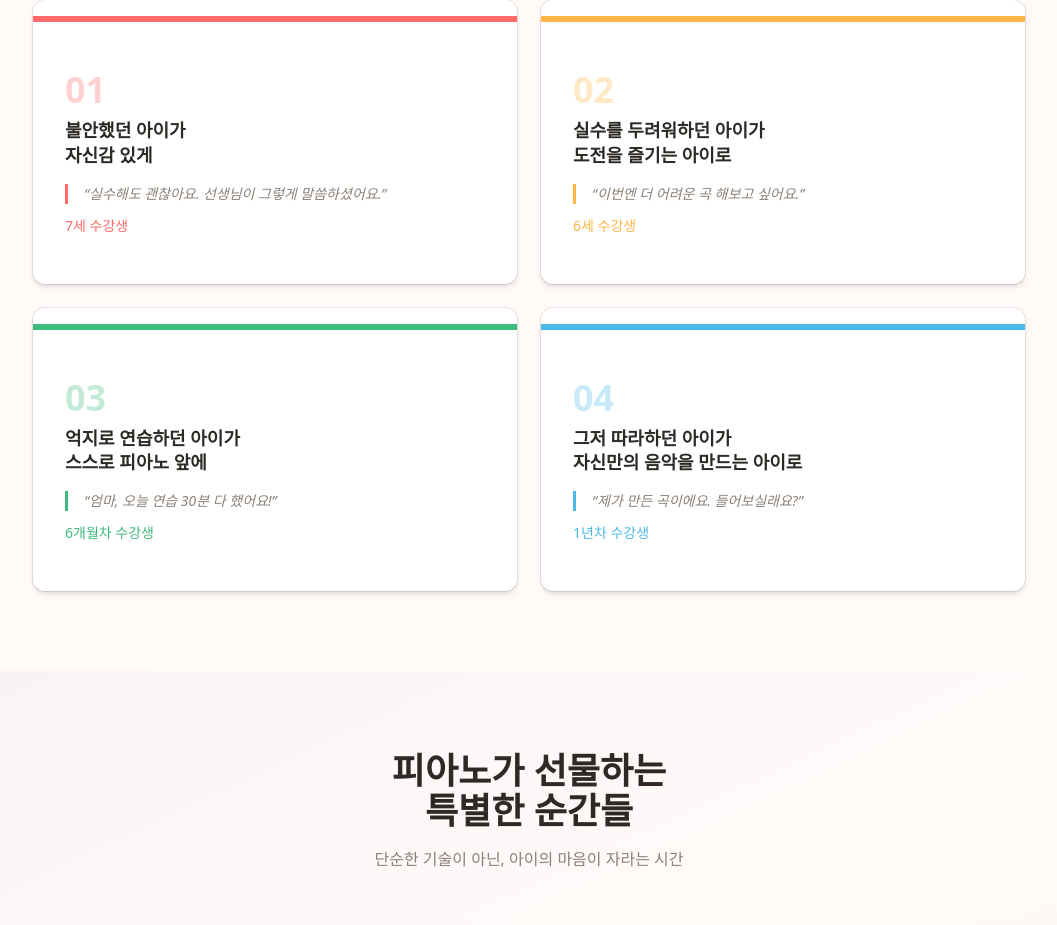
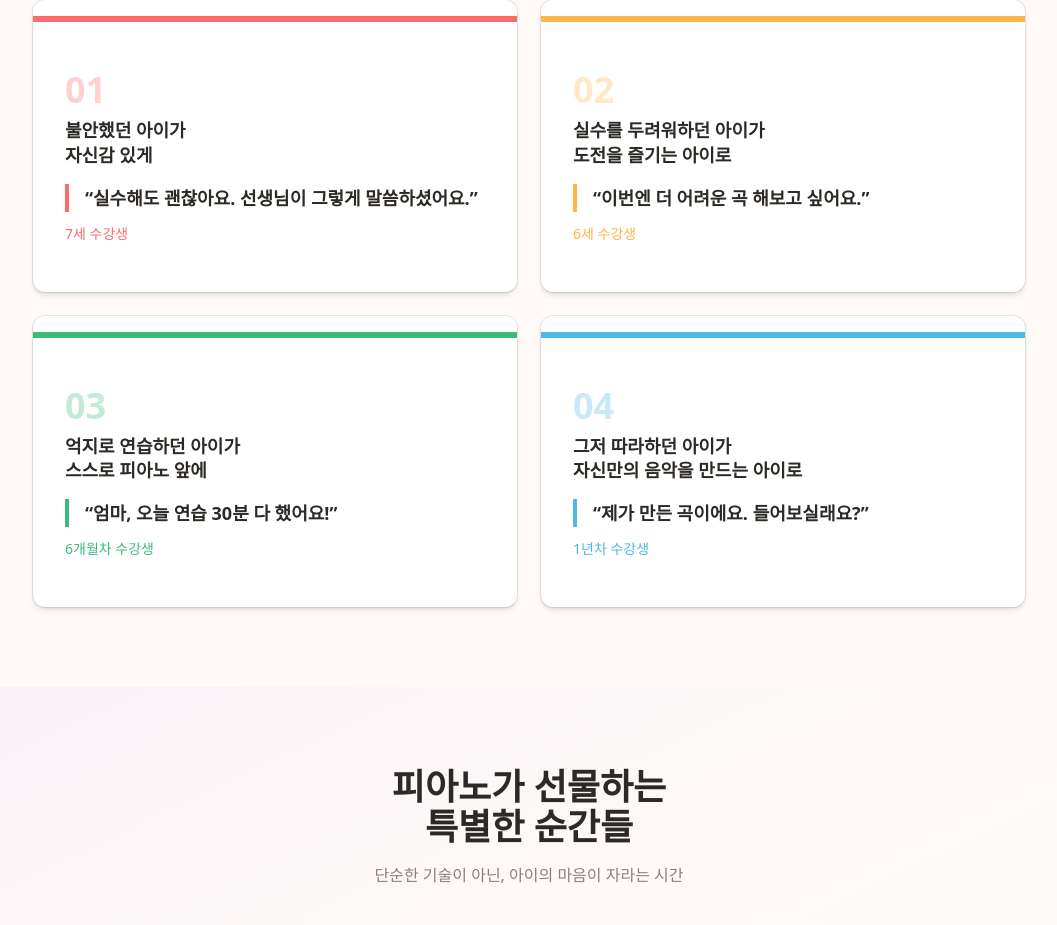
Before and after one commit to kidsmindpiano/kidsmindpiano-web, a Next.js app: page / in a window 1280 px wide. Shown: the part 1085-2010 px from the top of the page, without its empty margins (111-1168 px from the left). Built offline with nearby package versions, Linux system fonts and the light colour scheme.

Commit message:
디자인: 변화 카드 인용문 강조 (크게, 볼드, 진한 색)

```diff
--- a/src/app/page.tsx
+++ b/src/app/page.tsx
@@ -94,8 +94,8 @@ export default function Home() {
                 <CardContent className="p-8">
                   <span className="text-4xl font-bold" style={{ color: c.color, opacity: 0.3 }}>{c.stage}</span>
                   <h3 className="text-lg font-bold mt-2 mb-4 whitespace-pre-line leading-snug">{c.title}</h3>
-                  <blockquote className="border-l-3 pl-4 text-muted-foreground italic mb-3" style={{ borderColor: c.color }}>
-                    &ldquo;{c.quote}&rdquo;
+                  <blockquote className="border-l-4 pl-4 mb-3" style={{ borderColor: c.color }}>
+                    <span className="text-lg font-bold text-foreground">&ldquo;{c.quote}&rdquo;</span>
                   </blockquote>
                   <p className="text-sm font-medium" style={{ color: c.color }}>{c.who}</p>
                 </CardContent>
```
